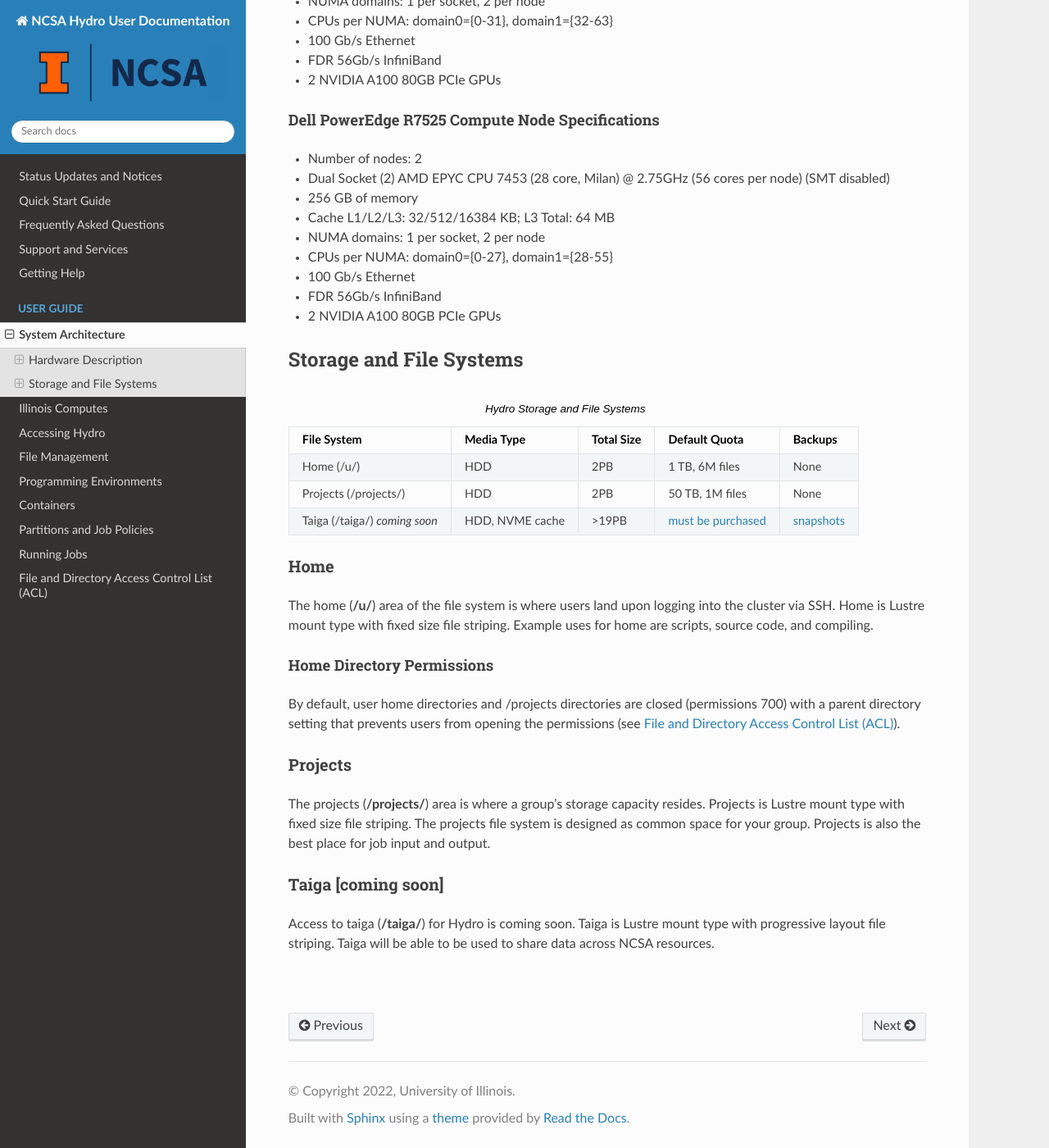
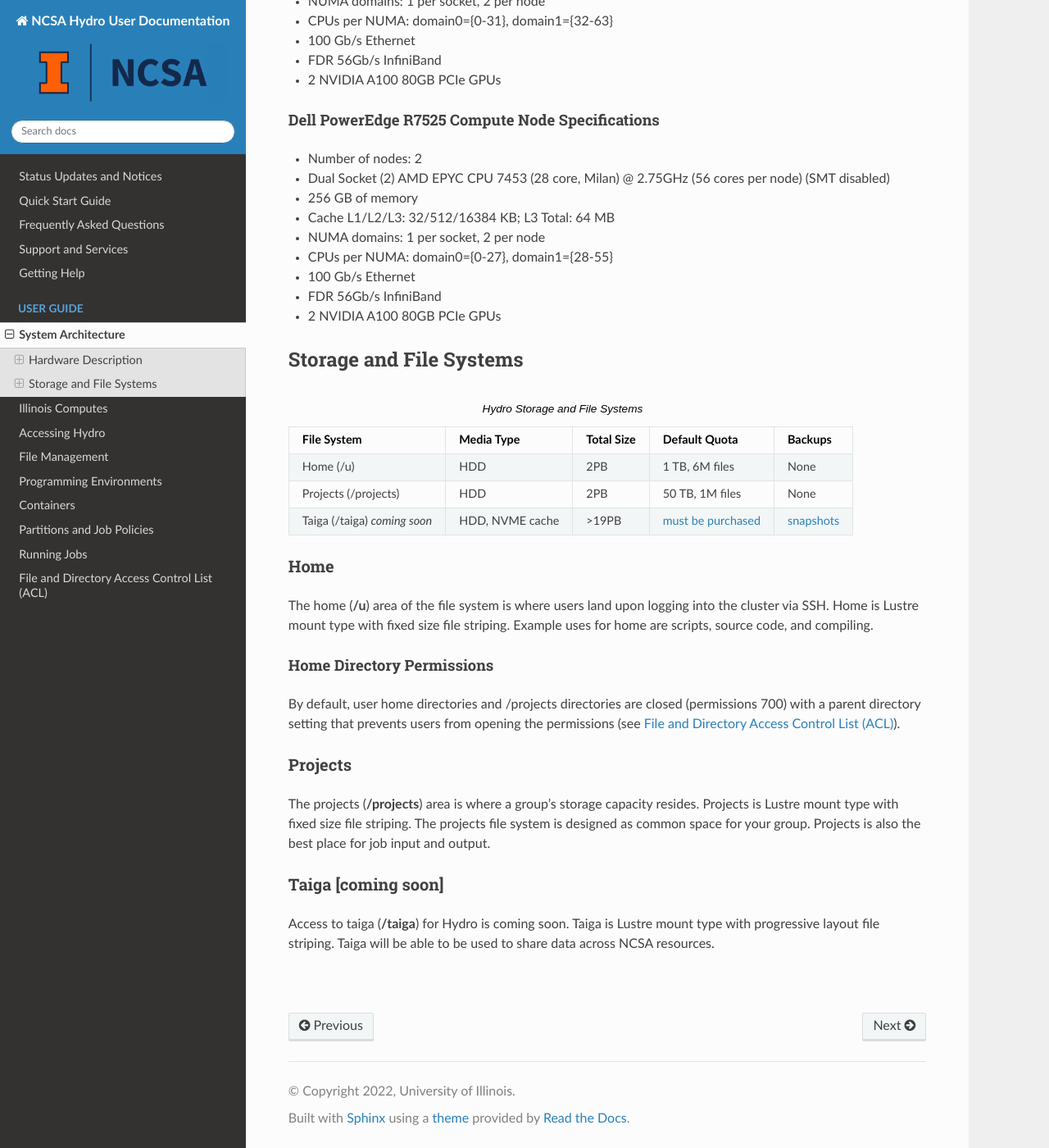
Before and after one commit to ncsa/hydro_documentation, a Sphinx documentation site: the page built from docs/source/user-guide/architecture.rst, in a window 1280 px wide and 1400 px high, scrolled down 1478 px. Shown: the whole window at 82% size. Built offline with Sphinx 7.4.7 and the Read the Docs theme 2.0.0, drawn with Linux system fonts in a browser that asks for light colours.

Commit message:
Update architecture.rst

```diff
--- a/docs/source/user-guide/architecture.rst
+++ b/docs/source/user-guide/architecture.rst
@@ -99,11 +99,11 @@
    +------------------------------+-----------------+-----------+---------------------+-------------+
    | File System                  | Media Type      | Total Size| Default Quota       | Backups     |
    +==============================+=================+===========+=====================+=============+
-   | Home (/u/)                   | HDD             | 2PB       | 1 TB, 6M files      | None        |
+   | Home (/u)                    | HDD             | 2PB       | 1 TB, 6M files      | None        |
    +------------------------------+-----------------+-----------+---------------------+-------------+
-   | Projects (/projects/)        | HDD             | 2PB       | 50 TB, 1M files     | None        |
+   | Projects (/projects)         | HDD             | 2PB       | 50 TB, 1M files     | None        |
    +------------------------------+-----------------+-----------+---------------------+-------------+
-   | Taiga (/taiga/) *coming soon*| HDD, NVME cache | >19PB     | `must be purchased`_| `snapshots`_|
+   | Taiga (/taiga) *coming soon* | HDD, NVME cache | >19PB     | `must be purchased`_| `snapshots`_|
    +------------------------------+-----------------+-----------+---------------------+-------------+
 
 .. _must be purchased: https://wiki.ncsa.illinois.edu/display/TG/
@@ -113,7 +113,7 @@
 Home
 ~~~~~~~~
 
-The home (**/u/**) area of the file system is where users land upon logging into the cluster via SSH. Home is Lustre mount type with fixed size file striping. Example uses for home are scripts, source code, and compiling.
+The home (**/u**) area of the file system is where users land upon logging into the cluster via SSH. Home is Lustre mount type with fixed size file striping. Example uses for home are scripts, source code, and compiling.
 
 Home Directory Permissions
 $$$$$$$$$$$$$$$$$$$$$$$$$$$$$
@@ -123,11 +123,11 @@
 Projects
 ~~~~~~~~~~
 
-The projects (**/projects/**) area is where a group's storage capacity resides. Projects is Lustre mount type with fixed size file striping. The projects file system is designed as common space for your group. Projects is also the best place for job input and output.
+The projects (**/projects**) area is where a group's storage capacity resides. Projects is Lustre mount type with fixed size file striping. The projects file system is designed as common space for your group. Projects is also the best place for job input and output.
 
 Taiga [coming soon]
 ~~~~~~~~~~~~~~~~~~~~
 
-Access to taiga (**/taiga/**) for Hydro is coming soon. Taiga is Lustre mount type with progressive layout file striping. Taiga will be able to be used to share data across NCSA resources.
+Access to taiga (**/taiga**) for Hydro is coming soon. Taiga is Lustre mount type with progressive layout file striping. Taiga will be able to be used to share data across NCSA resources.
 
 |
```
